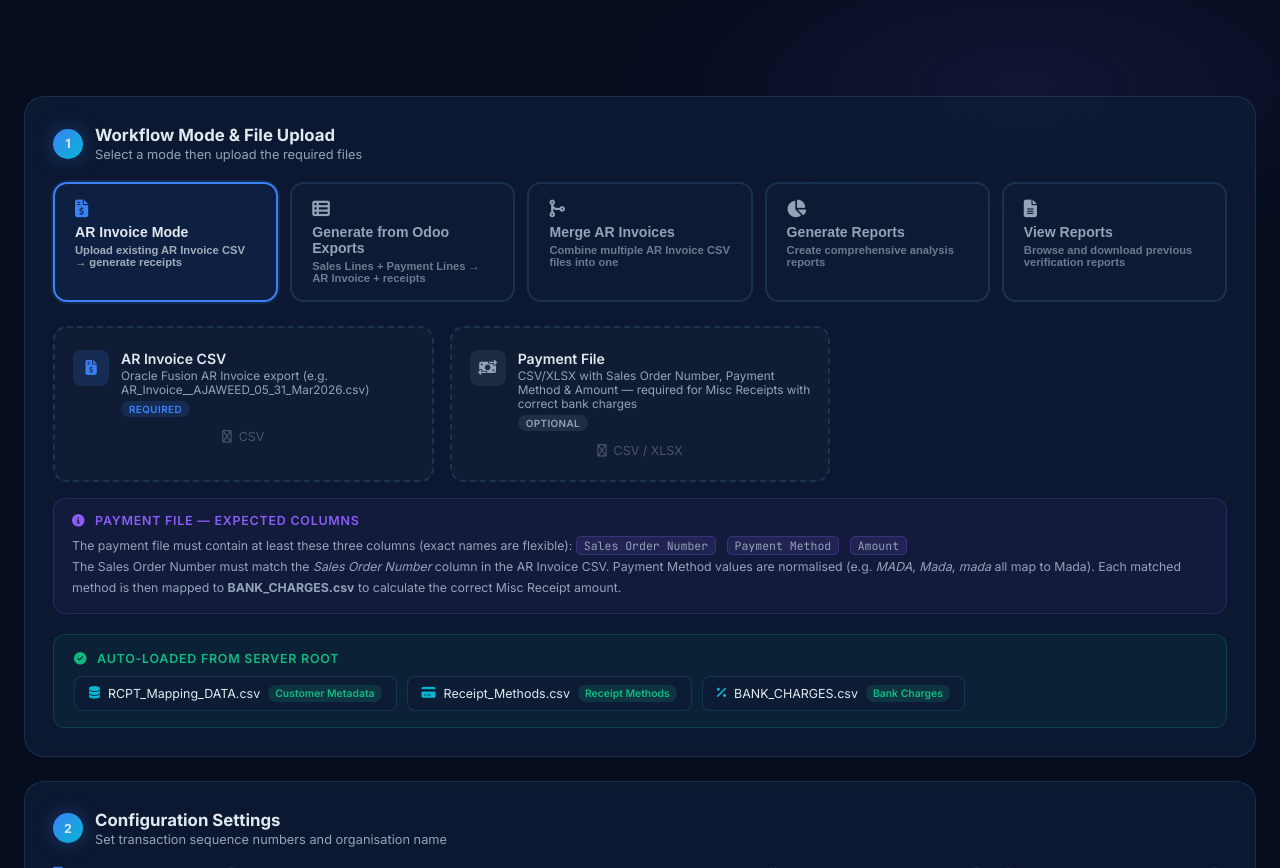
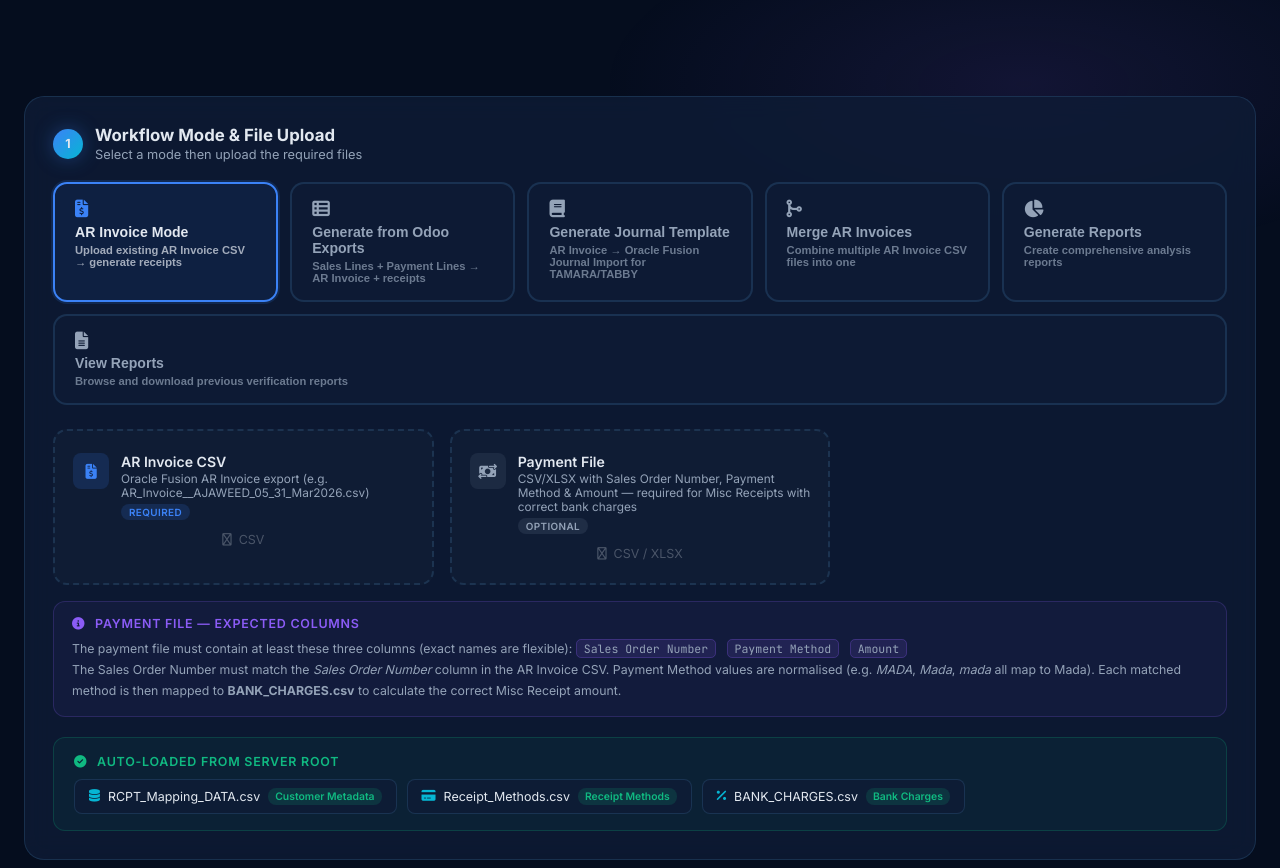
Before and after one commit to MUSTAQ-AHAMMAD/miss-receipt-template, a Flask app: page / in a window 1280 px wide. Shown: the part 556-1424 px from the top of the page. Run offline with Flask 3, Linux system fonts and the light colour scheme; data that the repository does not hold is empty; parts of the project's set-up code (start-up, migrations or seed data) failed here and were passed over.

Commit message:
Add standalone Journal Template generation mode to UI
- Add new 'Generate Journal Template' button to main menu with book icon
- Create dedicated UI section for journal template mode with:
  * AR Invoice CSV upload (required)
  * Journal Config CSV upload (optional, auto-loads from server)
  * Account Mapping CSV upload (optional, auto-loads from server)
  * Period Name and Interface Group ID configuration fields
- Update backend API to handle 'journal' mode:
  * New mode handler that loads AR Invoice and generates journal template only
  * No receipt generation in journal-only mode
  * Separate verification report (Journal_Generation_Report_*.txt)
  * Auto-enables journal template generation for this mode
- Update JavaScript mode switching logic:
  * Add 'journal' to mode list
  * Hide config section and auto-loaded files for journal mode
  * Handle journal-specific form parameters
- Remove duplicate setMode function
- Improve user experience with clear instructions and info tooltips

Co-authored-by: MUSTAQ-AHAMMAD <55948767+MUSTAQ-AHAMMAD@users.noreply.github.com>

```diff
--- a/app.py
+++ b/app.py
@@ -404,26 +404,16 @@ def _run_integration(sid: str, cfg: dict):
 
                 integration.load_from_ar_invoice(
                     ar_invoice_path      = cfg["ar_invoice"],
-                    metadata_path        = cfg["metadata"],
+                    metadata_path        = cfg.get("metadata", ""),
                     receipt_methods_path = cfg.get("receipt_methods", ""),
                     bank_charges_path    = cfg.get("bank_charges", ""),
                     payment_file_path    = cfg.get("payment_file", ""),
                 )
 
-                progress(50, "Generating Standard Receipts…")
-                std_rcp = integration.generate_standard_receipts()
-                integration.save_standard_receipts(std_rcp)
-                stat("Standard Receipts", f"{len(std_rcp):,} files")
-
-                progress(75, "Generating Miscellaneous Receipts…")
-                misc_rcp = integration.generate_misc_receipts()
-                integration.save_misc_receipts(misc_rcp)
-                stat("Misc Receipts", f"{len(misc_rcp):,} files")
-
-                # Generate Journal Template if requested
-                generate_journal = cfg.get("generate_journal", "false").lower() == "true"
-                if generate_journal:
-                    progress(85, "Generating Journal Import Template…")
+                # Check if this is journal-only mode
+                if mode == "journal":
+                    # ── JOURNAL TEMPLATE ONLY MODE ──
+                    progress(50, "Generating Journal Import Template…")
                     period_name = cfg.get("period_name", "Mar-26")
                     interface_group_id = int(cfg.get("interface_group_id", "114"))
 
@@ -436,25 +426,73 @@ def _run_integration(sid: str, cfg: dict):
                     if not journal_df.empty:
                         integration.save_journal_template(journal_df)
                         stat("Journal Entries", f"{len(journal_df)//2:,} transactions")
+                        stat("Total Journal Lines", f"{len(journal_df):,} lines (debit + credit)")
                     else:
                         stat("Journal Entries", "0 (No TAMARA/TABBY transactions)")
+                        log("⚠ No TAMARA or TABBY transactions found in the AR Invoice")
+                        log("Please verify that the AR Invoice contains transactions with Receipt Method Name = 'TAMARA' or 'TABBY'")
 
-                progress(90, "Writing verification report…")
-                integration._write_ar_invoice_crosscheck(std_rcp)
-                integration.vlog.close()
-                ts       = datetime.now().strftime("%Y%m%d_%H%M%S")
-                log_path = Path(sess["output_dir"]) / f"Verification_Report_{ts}.txt"
-                integration.vlog.write(log_path)
+                    progress(90, "Writing verification report…")
+                    # Create a minimal verification report for journal-only mode
+                    integration.vlog.section("Journal Template Generation Summary")
+                    integration.vlog.print_summary()
+                    integration.vlog.close()
+                    ts       = datetime.now().strftime("%Y%m%d_%H%M%S")
+                    log_path = Path(sess["output_dir"]) / f"Journal_Generation_Report_{ts}.txt"
+                    integration.vlog.write(log_path)
 
-                # Copy report to persistent reports directory
-                import shutil
-                reports_copy = REPORTS_DIR / f"Verification_Report_{ts}.txt"
-                shutil.copy2(str(log_path), str(reports_copy))
+                    # Copy report to persistent reports directory
+                    import shutil
+                    reports_copy = REPORTS_DIR / f"Journal_Generation_Report_{ts}.txt"
+                    shutil.copy2(str(log_path), str(reports_copy))
 
-                # Send transaction sequence info to UI
-                if hasattr(integration, 'last_transaction_number'):
-                    stat("Last Transaction Number", f"BLKU-{integration.last_transaction_number:07d}")
-                    stat("Next Transaction Number", f"BLKU-{integration.next_transaction_number:07d}")
+                else:
+                    # ── STANDARD AR INVOICE MODE (with receipts) ──
+                    progress(50, "Generating Standard Receipts…")
+                    std_rcp = integration.generate_standard_receipts()
+                    integration.save_standard_receipts(std_rcp)
+                    stat("Standard Receipts", f"{len(std_rcp):,} files")
+
+                    progress(75, "Generating Miscellaneous Receipts…")
+                    misc_rcp = integration.generate_misc_receipts()
+                    integration.save_misc_receipts(misc_rcp)
+                    stat("Misc Receipts", f"{len(misc_rcp):,} files")
+
+                    # Generate Journal Template if requested
+                    generate_journal = cfg.get("generate_journal", "false").lower() == "true"
+                    if generate_journal:
+                        progress(85, "Generating Journal Import Template…")
+                        period_name = cfg.get("period_name", "Mar-26")
+                        interface_group_id = int(cfg.get("interface_group_id", "114"))
+
+                        journal_df = integration.generate_journal_template(
+                            journal_config_path=cfg.get("journal_config", ""),
+                            account_mapping_path=cfg.get("journal_account_mapping", ""),
+                            period_name=period_name,
+                            interface_group_id=interface_group_id
+                        )
+                        if not journal_df.empty:
+                            integration.save_journal_template(journal_df)
+                            stat("Journal Entries", f"{len(journal_df)//2:,} transactions")
+                        else:
+                            stat("Journal Entries", "0 (No TAMARA/TABBY transactions)")
+
+                    progress(90, "Writing verification report…")
+                    integration._write_ar_invoice_crosscheck(std_rcp)
+                    integration.vlog.close()
+                    ts       = datetime.now().strftime("%Y%m%d_%H%M%S")
+                    log_path = Path(sess["output_dir"]) / f"Verification_Report_{ts}.txt"
+                    integration.vlog.write(log_path)
+
+                    # Copy report to persistent reports directory
+                    import shutil
+                    reports_copy = REPORTS_DIR / f"Verification_Report_{ts}.txt"
+                    shutil.copy2(str(log_path), str(reports_copy))
+
+                    # Send transaction sequence info to UI
+                    if hasattr(integration, 'last_transaction_number'):
+                        stat("Last Transaction Number", f"BLKU-{integration.last_transaction_number:07d}")
+                        stat("Next Transaction Number", f"BLKU-{integration.next_transaction_number:07d}")
 
             progress(95, "Creating download ZIP…")
             zip_path = str(Path(sess["work_dir"]) / "oracle_fusion_output.zip")
@@ -596,6 +634,29 @@ def run_integration():
             return jsonify({"error": "Required file 'Payment Lines CSV/XLSX' is missing."}), 400
         if "metadata" not in cfg:
             return jsonify({"error": "Reference file RCPT_Mapping_DATA.csv not found in server root."}), 400
+
+    elif mode == "journal":
+        # Journal Template Generation mode: AR Invoice → Journal Template only
+        ar_invoice_path = _save_upload(sid, "journal-ar")
+        if ar_invoice_path:
+            cfg["ar_invoice"] = ar_invoice_path
+
+        # Optional journal config files with specific field names for journal mode
+        journal_config_file = _save_upload(sid, "journal-config-file")
+        if journal_config_file:
+            cfg["journal_config"] = journal_config_file
+
+        journal_mapping_file = _save_upload(sid, "journal-mapping-file")
+        if journal_mapping_file:
+            cfg["journal_account_mapping"] = journal_mapping_file
+
+        if "ar_invoice" not in cfg:
+            return jsonify({"error": "Required file 'AR Invoice CSV' is missing."}), 400
+
+        # Journal mode always generates journal template
+        cfg["generate_journal"] = "true"
+        cfg["period_name"] = request.form.get("period_name", "Mar-26")
+        cfg["interface_group_id"] = request.form.get("interface_group_id", "114")
 
     else:
         # Existing AR Invoice mode
--- a/templates/index.html
+++ b/templates/index.html
@@ -744,6 +744,12 @@
         Generate from Odoo Exports
         <span style="font-size:.7rem;opacity:.7;display:block;margin-top:2px;">Sales Lines + Payment Lines → AR Invoice + receipts</span>
       </button>
+      <button id="mode-btn-journal" class="mode-btn"
+              onclick="setMode('journal')">
+        <i class="fa-solid fa-book"></i>
+        Generate Journal Template
+        <span style="font-size:.7rem;opacity:.7;display:block;margin-top:2px;">AR Invoice → Oracle Fusion Journal Import for TAMARA/TABBY</span>
+      </button>
       <button id="mode-btn-merge" class="mode-btn"
               onclick="setMode('merge')">
         <i class="fa-solid fa-code-merge"></i>
@@ -881,6 +887,101 @@
       </div>
     </div><!-- /uploads-sales_payment -->
 
+    <!-- ── Journal Template Generation mode ── -->
+    <div id="uploads-journal" style="display:none;">
+      <div style="padding:20px; background:rgba(16,185,129,.08); border:1px solid rgba(16,185,129,.25); border-radius:12px; margin-bottom:20px;">
+        <h4 style="margin-bottom:10px; color:var(--accent-green);"><i class="fa-solid fa-book"></i> Generate Journal Template for TAMARA/TABBY</h4>
+        <p style="font-size:.85rem; color:var(--text-muted); margin-bottom:16px;">
+          Upload an AR Invoice CSV file to generate Oracle Fusion Journal Import templates for TAMARA and TABBY payment method transactions.
+          The system will automatically filter TAMARA/TABBY transactions and create balanced debit/credit journal entries.
+        </p>
+      </div>
+
+      <div class="upload-grid">
+        <!-- AR Invoice -->
+        <div class="file-zone" id="zone-journal-ar" ondragover="onDragOver(event,'journal-ar')" ondragleave="onDragLeave('journal-ar')" ondrop="onDrop(event,'journal-ar')">
+          <input type="file" id="file-journal-ar" accept=".csv" onchange="onFileChange('journal-ar',this)" />
+          <div class="fz-header">
+            <div class="fz-icon required"><i class="fa-solid fa-file-invoice-dollar"></i></div>
+            <div>
+              <div class="fz-title">AR Invoice CSV</div>
+              <div class="fz-subtitle">Oracle Fusion AR Invoice with TAMARA/TABBY transactions</div>
+              <span class="fz-badge req">Required</span>
+            </div>
+          </div>
+          <div class="fz-msg">
+            <p>Click to browse or drag & drop</p>
+            <small>CSV file containing AR Invoice data with payment methods</small>
+          </div>
+        </div>
+
+        <!-- Journal Config (Optional) -->
+        <div class="file-zone" id="zone-journal-config-file" ondragover="onDragOver(event,'journal-config-file')" ondragleave="onDragLeave('journal-config-file')" ondrop="onDrop(event,'journal-config-file')">
+          <input type="file" id="file-journal-config-file" accept=".csv" onchange="onFileChange('journal-config-file',this)" />
+          <div class="fz-header">
+            <div class="fz-icon"><i class="fa-solid fa-cog"></i></div>
+            <div>
+              <div class="fz-title">Journal Config CSV</div>
+              <div class="fz-subtitle">Business unit configuration (auto-loaded from server if not provided)</div>
+              <span class="fz-badge opt">Optional</span>
+            </div>
+          </div>
+          <div class="fz-msg">
+            <p>Click to browse or drag & drop</p>
+            <small>JOURNAL_CONFIG.csv - leave empty to use server default</small>
+          </div>
+        </div>
+
+        <!-- Journal Account Mapping (Optional) -->
+        <div class="file-zone" id="zone-journal-mapping-file" ondragover="onDragOver(event,'journal-mapping-file')" ondragleave="onDragLeave('journal-mapping-file')" ondrop="onDrop(event,'journal-mapping-file')">
+          <input type="file" id="file-journal-mapping-file" accept=".csv" onchange="onFileChange('journal-mapping-file',this)" />
+          <div class="fz-header">
+            <div class="fz-icon"><i class="fa-solid fa-map"></i></div>
+            <div>
+              <div class="fz-title">Account Mapping CSV</div>
+              <div class="fz-subtitle">Payment method account mapping (auto-loaded from server if not provided)</div>
+              <span class="fz-badge opt">Optional</span>
+            </div>
+          </div>
+          <div class="fz-msg">
+            <p>Click to browse or drag & drop</p>
+            <small>JOURNAL_ACCOUNT_MAPPING.csv - leave empty to use server default</small>
+          </div>
+        </div>
+      </div>
+
+      <!-- Journal Template Parameters -->
+      <div style="margin-top:24px; padding:20px; background:var(--bg-card); border:1px solid var(--border); border-radius:12px;">
+        <h5 style="margin-bottom:16px; color:var(--accent-blue); font-size:.95rem;">
+          <i class="fa-solid fa-sliders"></i> Journal Template Parameters
+        </h5>
+        <div style="display:grid; grid-template-columns: repeat(auto-fit, minmax(280px, 1fr)); gap:16px;">
+          <div class="form-group">
+            <label class="form-label">
+              <i class="fa-solid fa-calendar" style="color:var(--accent-blue)"></i>
+              Period Name
+              <span class="tip" title="Oracle GL period name (e.g., Mar-26 for March 2026)">?</span>
+            </label>
+            <input type="text" id="journalPeriodName" class="form-input" value="Mar-26"
+                   placeholder="e.g., Mar-26" />
+          </div>
+          <div class="form-group">
+            <label class="form-label">
+              <i class="fa-solid fa-hashtag" style="color:var(--accent-blue)"></i>
+              Interface Group ID
+              <span class="tip" title="Unique identifier for this journal import file">?</span>
+            </label>
+            <input type="text" id="journalInterfaceGroupId" class="form-input" value="114"
+                   placeholder="e.g., 114" />
+          </div>
+        </div>
+        <div style="margin-top:12px; padding:12px; background:rgba(16,185,129,.08); border:1px solid rgba(16,185,129,.25); border-radius:8px; font-size:.82rem; color:var(--text-muted);">
+          <i class="fa-solid fa-info-circle" style="color:var(--accent-green);"></i>
+          <strong>Note:</strong> The system will automatically detect TAMARA and TABBY transactions from the AR Invoice and generate balanced debit/credit journal entries based on the account mapping configuration.
+        </div>
+      </div>
+    </div><!-- /uploads-journal -->
+
     <!-- ── CSV Merge mode ── -->
     <div id="uploads-merge" style="display:none;">
       <div style="padding:20px; background:rgba(99,179,237,.08); border:1px solid rgba(99,179,237,.25); border-radius:12px; margin-bottom:20px;">
@@ -1277,31 +1378,6 @@
   let eventSource = null;
   let currentMode = 'ar_invoice';  // 'ar_invoice' | 'sales_payment'
 
-  // ─── Mode Toggle ──────────────────────────────────────────────────
-  function setMode(mode) {
-    currentMode = mode;
-
-    // Update button styles for all modes
-    ['ar_invoice', 'sales_payment', 'merge', 'report'].forEach(m => {
-      const btn = document.getElementById('mode-btn-' + m);
-      if (btn) btn.classList.toggle('mode-btn-active', m === mode);
-    });
-
-    // Show/hide upload panels
-    document.getElementById('uploads-ar_invoice').style.display  = mode === 'ar_invoice'    ? '' : 'none';
-    document.getElementById('uploads-sales_payment').style.display = mode === 'sales_payment' ? '' : 'none';
-    document.getElementById('uploads-merge').style.display = mode === 'merge' ? '' : 'none';
-    document.getElementById('uploads-report').style.display = mode === 'report' ? '' : 'none';
-
-    // Show/hide pipeline
-    document.getElementById('pipeline-ar_invoice').style.display    = mode === 'ar_invoice'    ? '' : 'none';
-    document.getElementById('pipeline-sales_payment').style.display = mode === 'sales_payment' ? '' : 'none';
-
-    // Show/hide AR Invoice legend badge
-    const arLegend = document.getElementById('legend-ar-invoice');
-    if (arLegend) arLegend.style.display = mode === 'sales_payment' ? '' : 'none';
-  }
-
   // ─── Journal Template Toggle ──────────────────────────────────────
   function toggleJournalFields() {
     const checkbox = document.getElementById('generateJournal');
@@ -1410,17 +1486,26 @@
     for (const [field, file] of Object.entries(fileMap)) {
       fd.append(field, file);
     }
+
+    // Add mode-specific parameters
+    if (currentMode === 'journal') {
+      // Journal mode specific parameters
+      fd.append('period_name', document.getElementById('journalPeriodName').value);
+      fd.append('interface_group_id', document.getElementById('journalInterfaceGroupId').value);
+    } else {
+      // Standard modes (ar_invoice, sales_payment)
       fd.append('org_name',   document.getElementById('orgName').value);
       fd.append('start_seq',  document.getElementById('startSeq').value);
       fd.append('start_leg1', document.getElementById('legSeq1').value);
       fd.append('start_leg2', document.getElementById('legSeq2').value);
       fd.append('auto_increment', document.getElementById('autoIncrement').checked ? 'true' : 'false');
 
-    // Journal template parameters
+      // Journal template parameters (for ar_invoice and sales_payment modes)
       fd.append('generate_journal', document.getElementById('generateJournal').checked ? 'true' : 'false');
       if (document.getElementById('generateJournal').checked) {
         fd.append('period_name', document.getElementById('periodName').value);
         fd.append('interface_group_id', document.getElementById('interfaceGroupId').value);
+      }
     }
 
     setProgress(5, 'Sending files to server…');
@@ -1624,7 +1709,7 @@
     currentMode = mode;
 
     // Update button styles
-    ['ar_invoice', 'sales_payment', 'merge', 'report', 'view-reports'].forEach(m => {
+    ['ar_invoice', 'sales_payment', 'journal', 'merge', 'report', 'view-reports'].forEach(m => {
       const btn = document.getElementById('mode-btn-' + m);
       if (btn) btn.classList.toggle('mode-btn-active', m === mode);
     });
@@ -1632,6 +1717,7 @@
     // Show/hide upload panels
     document.getElementById('uploads-ar_invoice').style.display     = mode === 'ar_invoice'    ? '' : 'none';
     document.getElementById('uploads-sales_payment').style.display  = mode === 'sales_payment' ? '' : 'none';
+    document.getElementById('uploads-journal').style.display        = mode === 'journal'       ? '' : 'none';
     document.getElementById('uploads-merge').style.display          = mode === 'merge'         ? '' : 'none';
     document.getElementById('uploads-report').style.display         = mode === 'report'        ? '' : 'none';
 
@@ -1648,13 +1734,13 @@
     document.getElementById('pipeline-ar_invoice').style.display    = mode === 'ar_invoice'    ? '' : 'none';
     document.getElementById('pipeline-sales_payment').style.display = mode === 'sales_payment' ? '' : 'none';
 
-    // Hide config section for merge, report, and view-reports modes
+    // Hide config section for merge, report, journal, and view-reports modes
     const configCard = document.querySelector('.card:has(#configForm)');
-    if (configCard) configCard.style.display = (mode === 'merge' || mode === 'report' || mode === 'view-reports') ? 'none' : '';
-
-    // Hide auto-loaded files section for merge, report, and view-reports modes
+    if (configCard) configCard.style.display = (mode === 'merge' || mode === 'report' || mode === 'view-reports' || mode === 'journal') ? 'none' : '';
+
+    // Hide auto-loaded files section for merge, report, journal, and view-reports modes
     const autoLoadedFiles = document.getElementById('auto-loaded-files');
-    if (autoLoadedFiles) autoLoadedFiles.style.display = (mode === 'merge' || mode === 'report' || mode === 'view-reports') ? 'none' : '';
+    if (autoLoadedFiles) autoLoadedFiles.style.display = (mode === 'merge' || mode === 'report' || mode === 'view-reports' || mode === 'journal') ? 'none' : '';
 
     // Show/hide AR Invoice legend badge
     const arLegend = document.getElementById('legend-ar-invoice');
```
Lines whose indentation alone changed are shown as unchanged.
